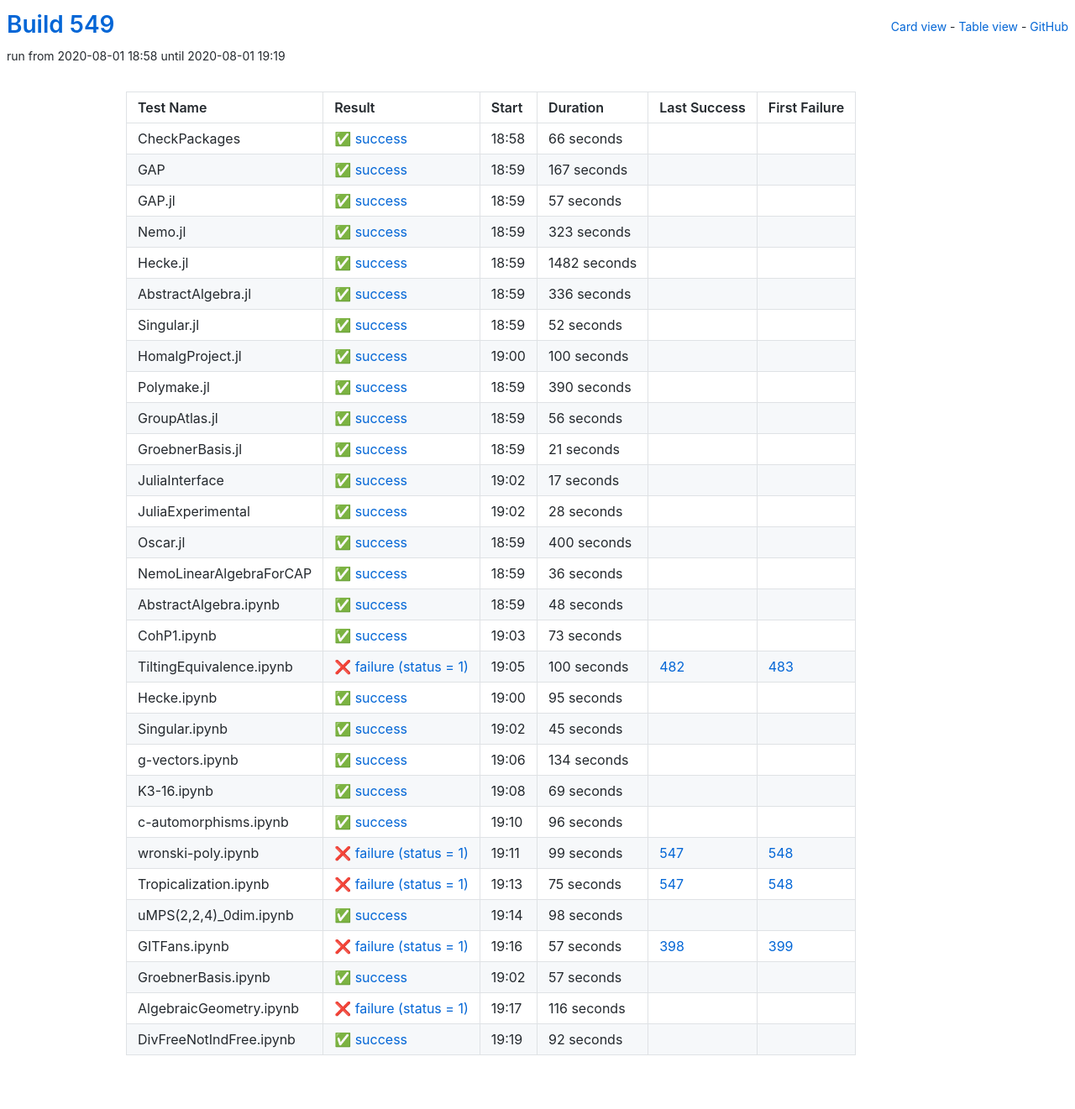
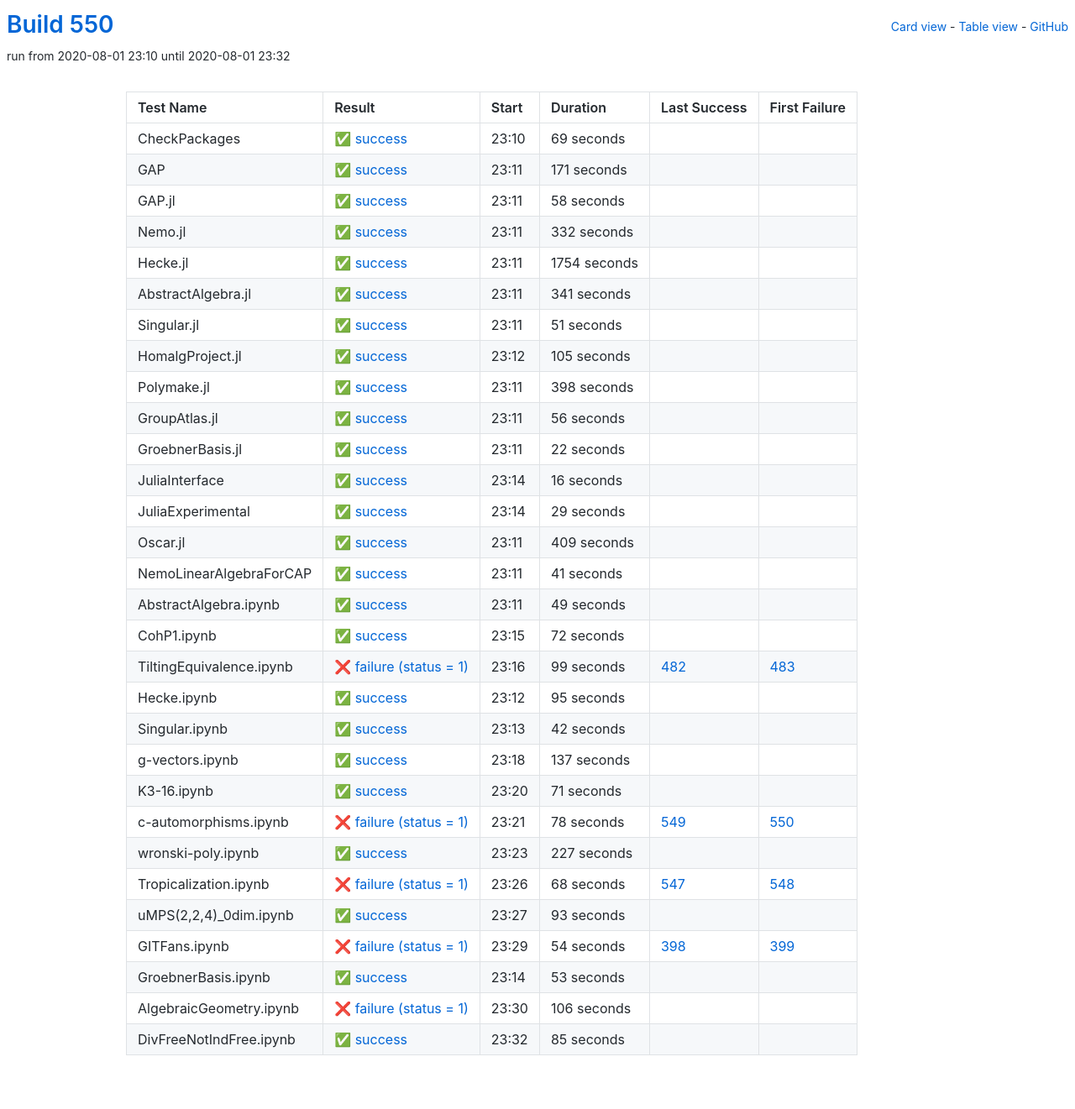
Before and after one commit to oscar-system/oscar-ci-status-stable, a Jekyll site: the page built from table.html, in a window 1280 px wide. Shown: the whole page at 84% size. Built offline with Jekyll 4.4.1, drawn with Linux system fonts in a browser that asks for light colours.

Commit message:
Build #550

```diff
--- a/_data/ci.yml
+++ b/_data/ci.yml
@@ -1,6 +1,6 @@
 ---
-build: 549
-build_url: https://oscarci.mathematik.uni-kl.de/job/oscar-stable/549/
+build: 550
+build_url: https://oscarci.mathematik.uni-kl.de/job/oscar-stable/550/
 job: oscar-stable
 organization: oscar-system
 repo: oscar-ci-status-stable
@@ -8,116 +8,116 @@ repourl: https://github.com/oscar-system/oscar-ci-status-stable
 tests:
 - name: CheckPackages
   id: checkpackages
-  log: https://oscarci.mathematik.uni-kl.de/job/oscar-stable/549/artifact/logs/build-549/CheckPackages.log
-  start: 2020-08-01 18:58
+  log: https://oscarci.mathematik.uni-kl.de/job/oscar-stable/550/artifact/logs/build-550/CheckPackages.log
+  start: 2020-08-01 23:10
   success: true
   exitcode: 0
   status: success
-  duration: 66
+  duration: 69
   last_success: false
   last_success_url:
   first_failure: false
   first_failure_url:
 - name: GAP
   id: gap
-  log: https://oscarci.mathematik.uni-kl.de/job/oscar-stable/549/artifact/logs/build-549/GAP.log
-  start: 2020-08-01 18:59
+  log: https://oscarci.mathematik.uni-kl.de/job/oscar-stable/550/artifact/logs/build-550/GAP.log
+  start: 2020-08-01 23:11
   success: true
   exitcode: 0
   status: success
-  duration: 167
+  duration: 171
   last_success: false
   last_success_url:
   first_failure: false
   first_failure_url:
 - name: GAP.jl
   id: gap-jl
-  log: https://oscarci.mathematik.uni-kl.de/job/oscar-stable/549/artifact/logs/build-549/GAP.jl.log
-  start: 2020-08-01 18:59
+  log: https://oscarci.mathematik.uni-kl.de/job/oscar-stable/550/artifact/logs/build-550/GAP.jl.log
+  start: 2020-08-01 23:11
   success: true
   exitcode: 0
   status: success
-  duration: 57
+  duration: 58
   last_success: false
   last_success_url:
   first_failure: false
   first_failure_url:
 - name: Nemo.jl
   id: nemo-jl
-  log: https://oscarci.mathematik.uni-kl.de/job/oscar-stable/549/artifact/logs/build-549/Nemo.jl.log
-  start: 2020-08-01 18:59
+  log: https://oscarci.mathematik.uni-kl.de/job/oscar-stable/550/artifact/logs/build-550/Nemo.jl.log
+  start: 2020-08-01 23:11
   success: true
   exitcode: 0
   status: success
-  duration: 323
+  duration: 332
   last_success: false
   last_success_url:
   first_failure: false
   first_failure_url:
 - name: Hecke.jl
   id: hecke-jl
-  log: https://oscarci.mathematik.uni-kl.de/job/oscar-stable/549/artifact/logs/build-549/Hecke.jl.log
-  start: 2020-08-01 18:59
+  log: https://oscarci.mathematik.uni-kl.de/job/oscar-stable/550/artifact/logs/build-550/Hecke.jl.log
+  start: 2020-08-01 23:11
   success: true
   exitcode: 0
   status: success
-  duration: 1482
+  duration: 1754
   last_success: false
   last_success_url:
   first_failure: false
   first_failure_url:
 - name: AbstractAlgebra.jl
   id: abstractalgebra-jl
-  log: https://oscarci.mathematik.uni-kl.de/job/oscar-stable/549/artifact/logs/build-549/AbstractAlgebra.jl.log
-  start: 2020-08-01 18:59
+  log: https://oscarci.mathematik.uni-kl.de/job/oscar-stable/550/artifact/logs/build-550/AbstractAlgebra.jl.log
+  start: 2020-08-01 23:11
   success: true
   exitcode: 0
   status: success
-  duration: 336
+  duration: 341
   last_success: false
   last_success_url:
   first_failure: false
   first_failure_url:
 - name: Singular.jl
   id: singular-jl
-  log: https://oscarci.mathematik.uni-kl.de/job/oscar-stable/549/artifact/logs/build-549/Singular.jl.log
-  start: 2020-08-01 18:59
+  log: https://oscarci.mathematik.uni-kl.de/job/oscar-stable/550/artifact/logs/build-550/Singular.jl.log
+  start: 2020-08-01 23:11
   success: true
   exitcode: 0
   status: success
-  duration: 52
+  duration: 51
   last_success: false
   last_success_url:
   first_failure: false
   first_failure_url:
 - name: HomalgProject.jl
   id: homalgproject-jl
-  log: https://oscarci.mathematik.uni-kl.de/job/oscar-stable/549/artifact/logs/build-549/HomalgProject.jl.log
-  start: 2020-08-01 19:00
+  log: https://oscarci.mathematik.uni-kl.de/job/oscar-stable/550/artifact/logs/build-550/HomalgProject.jl.log
+  start: 2020-08-01 23:12
   success: true
   exitcode: 0
   status: success
-  duration: 100
+  duration: 105
   last_success: false
   last_success_url:
   first_failure: false
   first_failure_url:
 - name: Polymake.jl
   id: polymake-jl
-  log: https://oscarci.mathematik.uni-kl.de/job/oscar-stable/549/artifact/logs/build-549/Polymake.jl.log
-  start: 2020-08-01 18:59
+  log: https://oscarci.mathematik.uni-kl.de/job/oscar-stable/550/artifact/logs/build-550/Polymake.jl.log
+  start: 2020-08-01 23:11
   success: true
   exitcode: 0
   status: success
-  duration: 390
+  duration: 398
   last_success: false
   last_success_url:
   first_failure: false
   first_failure_url:
 - name: GroupAtlas.jl
   id: groupatlas-jl
-  log: https://oscarci.mathematik.uni-kl.de/job/oscar-stable/549/artifact/logs/build-549/GroupAtlas.jl.log
-  start: 2020-08-01 18:59
+  log: https://oscarci.mathematik.uni-kl.de/job/oscar-stable/550/artifact/logs/build-550/GroupAtlas.jl.log
+  start: 2020-08-01 23:11
   success: true
   exitcode: 0
   status: success
@@ -128,104 +128,104 @@ tests:
   first_failure_url:
 - name: GroebnerBasis.jl
   id: groebnerbasis-jl
-  log: https://oscarci.mathematik.uni-kl.de/job/oscar-stable/549/artifact/logs/build-549/GroebnerBasis.jl.log
-  start: 2020-08-01 18:59
+  log: https://oscarci.mathematik.uni-kl.de/job/oscar-stable/550/artifact/logs/build-550/GroebnerBasis.jl.log
+  start: 2020-08-01 23:11
   success: true
   exitcode: 0
   status: success
-  duration: 21
+  duration: 22
   last_success: false
   last_success_url:
   first_failure: false
   first_failure_url:
 - name: JuliaInterface
   id: juliainterface
-  log: https://oscarci.mathematik.uni-kl.de/job/oscar-stable/549/artifact/logs/build-549/JuliaInterface.log
-  start: 2020-08-01 19:02
+  log: https://oscarci.mathematik.uni-kl.de/job/oscar-stable/550/artifact/logs/build-550/JuliaInterface.log
+  start: 2020-08-01 23:14
   success: true
   exitcode: 0
   status: success
-  duration: 17
+  duration: 16
   last_success: false
   last_success_url:
   first_failure: false
   first_failure_url:
 - name: JuliaExperimental
   id: juliaexperimental
-  log: https://oscarci.mathematik.uni-kl.de/job/oscar-stable/549/artifact/logs/build-549/JuliaExperimental.log
-  start: 2020-08-01 19:02
+  log: https://oscarci.mathematik.uni-kl.de/job/oscar-stable/550/artifact/logs/build-550/JuliaExperimental.log
+  start: 2020-08-01 23:14
   success: true
   exitcode: 0
   status: success
-  duration: 28
+  duration: 29
   last_success: false
   last_success_url:
   first_failure: false
   first_failure_url:
 - name: Oscar.jl
   id: oscar-jl
-  log: https://oscarci.mathematik.uni-kl.de/job/oscar-stable/549/artifact/logs/build-549/Oscar.jl.log
-  start: 2020-08-01 18:59
+  log: https://oscarci.mathematik.uni-kl.de/job/oscar-stable/550/artifact/logs/build-550/Oscar.jl.log
+  start: 2020-08-01 23:11
   success: true
   exitcode: 0
   status: success
-  duration: 400
+  duration: 409
   last_success: false
   last_success_url:
   first_failure: false
   first_failure_url:
 - name: NemoLinearAlgebraForCAP
   id: nemolinearalgebraforcap
-  log: https://oscarci.mathematik.uni-kl.de/job/oscar-stable/549/artifact/logs/build-549/NemoLinearAlgebraForCAP.log
-  start: 2020-08-01 18:59
+  log: https://oscarci.mathematik.uni-kl.de/job/oscar-stable/550/artifact/logs/build-550/NemoLinearAlgebraForCAP.log
+  start: 2020-08-01 23:11
   success: true
   exitcode: 0
   status: success
-  duration: 36
+  duration: 41
   last_success: false
   last_success_url:
   first_failure: false
   first_failure_url:
 - name: AbstractAlgebra.ipynb
   id: abstractalgebra-ipynb
-  log: https://oscarci.mathematik.uni-kl.de/job/oscar-stable/549/artifact/logs/build-549/AbstractAlgebra.ipynb.log
-  start: 2020-08-01 18:59
+  log: https://oscarci.mathematik.uni-kl.de/job/oscar-stable/550/artifact/logs/build-550/AbstractAlgebra.ipynb.log
+  start: 2020-08-01 23:11
   success: true
   exitcode: 0
   status: success
-  duration: 48
+  duration: 49
   last_success: false
   last_success_url:
   first_failure: false
   first_failure_url:
 - name: CohP1.ipynb
   id: cohp1-ipynb
-  log: https://oscarci.mathematik.uni-kl.de/job/oscar-stable/549/artifact/logs/build-549/CohP1.ipynb.log
-  start: 2020-08-01 19:03
+  log: https://oscarci.mathematik.uni-kl.de/job/oscar-stable/550/artifact/logs/build-550/CohP1.ipynb.log
+  start: 2020-08-01 23:15
   success: true
   exitcode: 0
   status: success
-  duration: 73
+  duration: 72
   last_success: false
   last_success_url:
   first_failure: false
   first_failure_url:
 - name: TiltingEquivalence.ipynb
   id: tiltingequivalence-ipynb
-  log: https://oscarci.mathematik.uni-kl.de/job/oscar-stable/549/artifact/logs/build-549/TiltingEquivalence.ipynb.log
-  start: 2020-08-01 19:05
+  log: https://oscarci.mathematik.uni-kl.de/job/oscar-stable/550/artifact/logs/build-550/TiltingEquivalence.ipynb.log
+  start: 2020-08-01 23:16
   success: false
   exitcode: 1
   status: failure
-  duration: 100
+  duration: 99
   last_success: 482
   last_success_url: https://oscarci.mathematik.uni-kl.de/job/oscar-stable/482/
   first_failure: 483
   first_failure_url: https://oscarci.mathematik.uni-kl.de/job/oscar-stable/483/
 - name: Hecke.ipynb
   id: hecke-ipynb
-  log: https://oscarci.mathematik.uni-kl.de/job/oscar-stable/549/artifact/logs/build-549/Hecke.ipynb.log
-  start: 2020-08-01 19:00
+  log: https://oscarci.mathematik.uni-kl.de/job/oscar-stable/550/artifact/logs/build-550/Hecke.ipynb.log
+  start: 2020-08-01 23:12
   success: true
   exitcode: 0
   status: success
@@ -236,132 +236,132 @@ tests:
   first_failure_url:
 - name: Singular.ipynb
   id: singular-ipynb
-  log: https://oscarci.mathematik.uni-kl.de/job/oscar-stable/549/artifact/logs/build-549/Singular.ipynb.log
-  start: 2020-08-01 19:02
+  log: https://oscarci.mathematik.uni-kl.de/job/oscar-stable/550/artifact/logs/build-550/Singular.ipynb.log
+  start: 2020-08-01 23:13
   success: true
   exitcode: 0
   status: success
-  duration: 45
+  duration: 42
   last_success: false
   last_success_url:
   first_failure: false
   first_failure_url:
 - name: g-vectors.ipynb
   id: g-vectors-ipynb
-  log: https://oscarci.mathematik.uni-kl.de/job/oscar-stable/549/artifact/logs/build-549/g-vectors.ipynb.log
-  start: 2020-08-01 19:06
+  log: https://oscarci.mathematik.uni-kl.de/job/oscar-stable/550/artifact/logs/build-550/g-vectors.ipynb.log
+  start: 2020-08-01 23:18
   success: true
   exitcode: 0
   status: success
-  duration: 134
+  duration: 137
   last_success: false
   last_success_url:
   first_failure: false
   first_failure_url:
 - name: K3-16.ipynb
   id: k3-16-ipynb
-  log: https://oscarci.mathematik.uni-kl.de/job/oscar-stable/549/artifact/logs/build-549/K3-16.ipynb.log
-  start: 2020-08-01 19:08
+  log: https://oscarci.mathematik.uni-kl.de/job/oscar-stable/550/artifact/logs/build-550/K3-16.ipynb.log
+  start: 2020-08-01 23:20
   success: true
   exitcode: 0
   status: success
-  duration: 69
+  duration: 71
   last_success: false
   last_success_url:
   first_failure: false
   first_failure_url:
 - name: c-automorphisms.ipynb
   id: c-automorphisms-ipynb
-  log: https://oscarci.mathematik.uni-kl.de/job/oscar-stable/549/artifact/logs/build-549/c-automorphisms.ipynb.log
-  start: 2020-08-01 19:10
+  log: https://oscarci.mathematik.uni-kl.de/job/oscar-stable/550/artifact/logs/build-550/c-automorphisms.ipynb.log
+  start: 2020-08-01 23:21
+  success: false
+  exitcode: 1
+  status: failure
+  duration: 78
+  last_success: 549
+  last_success_url: https://oscarci.mathematik.uni-kl.de/job/oscar-stable/549/
+  first_failure: 550
+  first_failure_url: https://oscarci.mathematik.uni-kl.de/job/oscar-stable/550/
+- name: wronski-poly.ipynb
+  id: wronski-poly-ipynb
+  log: https://oscarci.mathematik.uni-kl.de/job/oscar-stable/550/artifact/logs/build-550/wronski-poly.ipynb.log
+  start: 2020-08-01 23:23
   success: true
   exitcode: 0
   status: success
-  duration: 96
+  duration: 227
   last_success: false
   last_success_url:
   first_failure: false
   first_failure_url:
-- name: wronski-poly.ipynb
-  id: wronski-poly-ipynb
-  log: https://oscarci.mathematik.uni-kl.de/job/oscar-stable/549/artifact/logs/build-549/wronski-poly.ipynb.log
-  start: 2020-08-01 19:11
+- name: Tropicalization.ipynb
+  id: tropicalization-ipynb
+  log: https://oscarci.mathematik.uni-kl.de/job/oscar-stable/550/artifact/logs/build-550/Tropicalization.ipynb.log
+  start: 2020-08-01 23:26
   success: false
   exitcode: 1
   status: failure
-  duration: 99
-  last_success: 547
-  last_success_url: https://oscarci.mathematik.uni-kl.de/job/oscar-stable/547/
-  first_failure: 548
-  first_failure_url: https://oscarci.mathematik.uni-kl.de/job/oscar-stable/548/
-- name: Tropicalization.ipynb
-  id: tropicalization-ipynb
-  log: https://oscarci.mathematik.uni-kl.de/job/oscar-stable/549/artifact/logs/build-549/Tropicalization.ipynb.log
-  start: 2020-08-01 19:13
-  success: false
-  exitcode: 1
-  status: failure
-  duration: 75
+  duration: 68
   last_success: 547
   last_success_url: https://oscarci.mathematik.uni-kl.de/job/oscar-stable/547/
   first_failure: 548
   first_failure_url: https://oscarci.mathematik.uni-kl.de/job/oscar-stable/548/
 - name: uMPS(2,2,4)_0dim.ipynb
   id: umps-2-2-4-0dim-ipynb
-  log: https://oscarci.mathematik.uni-kl.de/job/oscar-stable/549/artifact/logs/build-549/uMPS-2-2-4-_0dim.ipynb.log
-  start: 2020-08-01 19:14
+  log: https://oscarci.mathematik.uni-kl.de/job/oscar-stable/550/artifact/logs/build-550/uMPS-2-2-4-_0dim.ipynb.log
+  start: 2020-08-01 23:27
   success: true
   exitcode: 0
   status: success
-  duration: 98
+  duration: 93
   last_success: false
   last_success_url:
   first_failure: false
   first_failure_url:
 - name: GITFans.ipynb
   id: gitfans-ipynb
-  log: https://oscarci.mathematik.uni-kl.de/job/oscar-stable/549/artifact/logs/build-549/GITFans.ipynb.log
-  start: 2020-08-01 19:16
+  log: https://oscarci.mathematik.uni-kl.de/job/oscar-stable/550/artifact/logs/build-550/GITFans.ipynb.log
+  start: 2020-08-01 23:29
   success: false
   exitcode: 1
   status: failure
-  duration: 57
+  duration: 54
   last_success: 398
   last_success_url: https://oscarci.mathematik.uni-kl.de/job/oscar-stable/398/
   first_failure: 399
   first_failure_url: https://oscarci.mathematik.uni-kl.de/job/oscar-stable/399/
 - name: GroebnerBasis.ipynb
   id: groebnerbasis-ipynb
-  log: https://oscarci.mathematik.uni-kl.de/job/oscar-stable/549/artifact/logs/build-549/GroebnerBasis.ipynb.log
-  start: 2020-08-01 19:02
+  log: https://oscarci.mathematik.uni-kl.de/job/oscar-stable/550/artifact/logs/build-550/GroebnerBasis.ipynb.log
+  start: 2020-08-01 23:14
   success: true
   exitcode: 0
   status: success
-  duration: 57
+  duration: 53
   last_success: false
   last_success_url:
   first_failure: false
   first_failure_url:
 - name: AlgebraicGeometry.ipynb
   id: algebraicgeometry-ipynb
-  log: https://oscarci.mathematik.uni-kl.de/job/oscar-stable/549/artifact/logs/build-549/AlgebraicGeometry.ipynb.log
-  start: 2020-08-01 19:17
+  log: https://oscarci.mathematik.uni-kl.de/job/oscar-stable/550/artifact/logs/build-550/AlgebraicGeometry.ipynb.log
+  start: 2020-08-01 23:30
   success: false
   exitcode: 1
   status: failure
-  duration: 116
+  duration: 106
   last_success: false
   last_success_url:
   first_failure: false
   first_failure_url:
 - name: DivFreeNotIndFree.ipynb
   id: divfreenotindfree-ipynb
-  log: https://oscarci.mathematik.uni-kl.de/job/oscar-stable/549/artifact/logs/build-549/DivFreeNotIndFree.ipynb.log
-  start: 2020-08-01 19:19
+  log: https://oscarci.mathematik.uni-kl.de/job/oscar-stable/550/artifact/logs/build-550/DivFreeNotIndFree.ipynb.log
+  start: 2020-08-01 23:32
   success: true
   exitcode: 0
   status: success
-  duration: 92
+  duration: 85
   last_success: false
   last_success_url:
   first_failure: false
```
Also changed, not shown: README.md.
